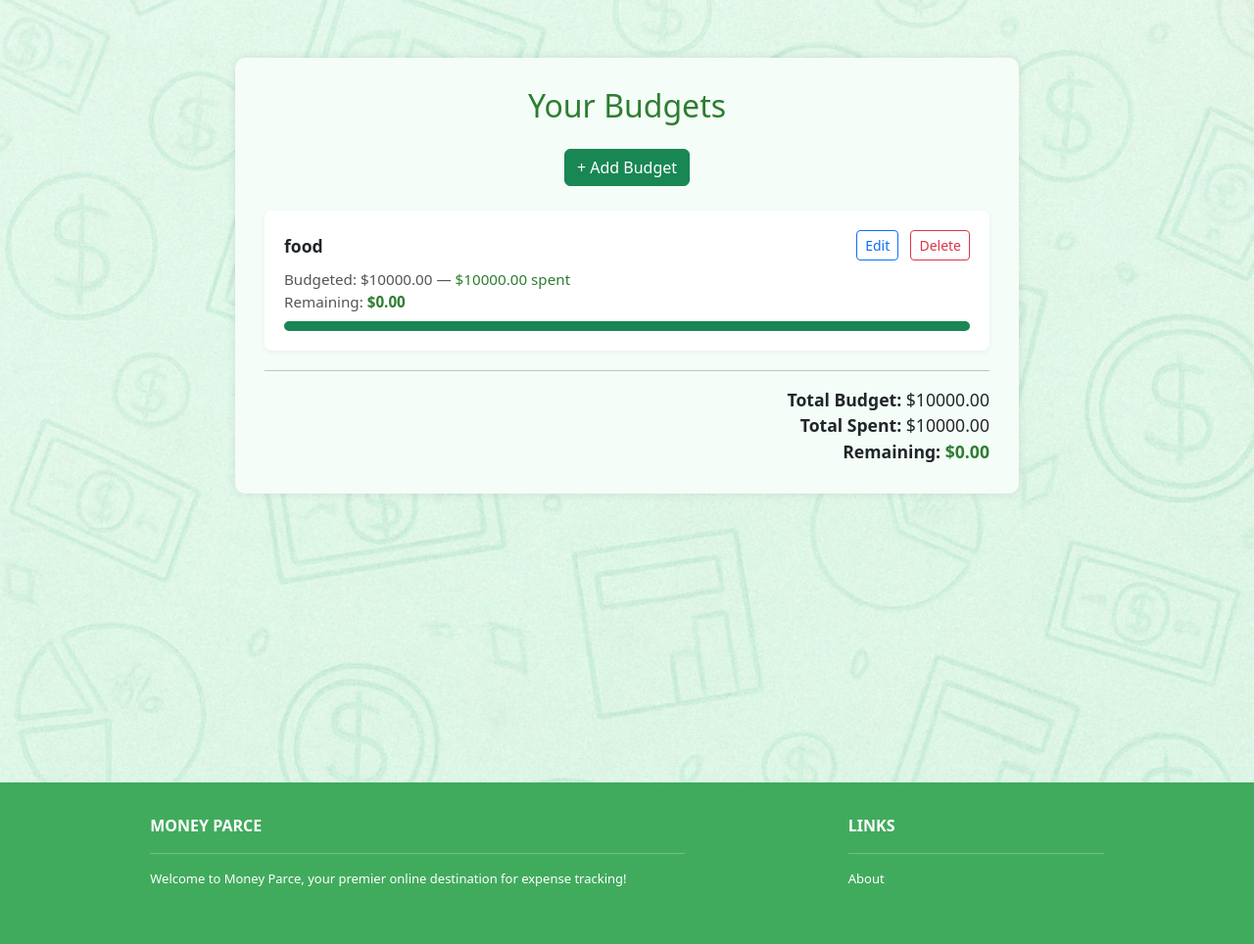
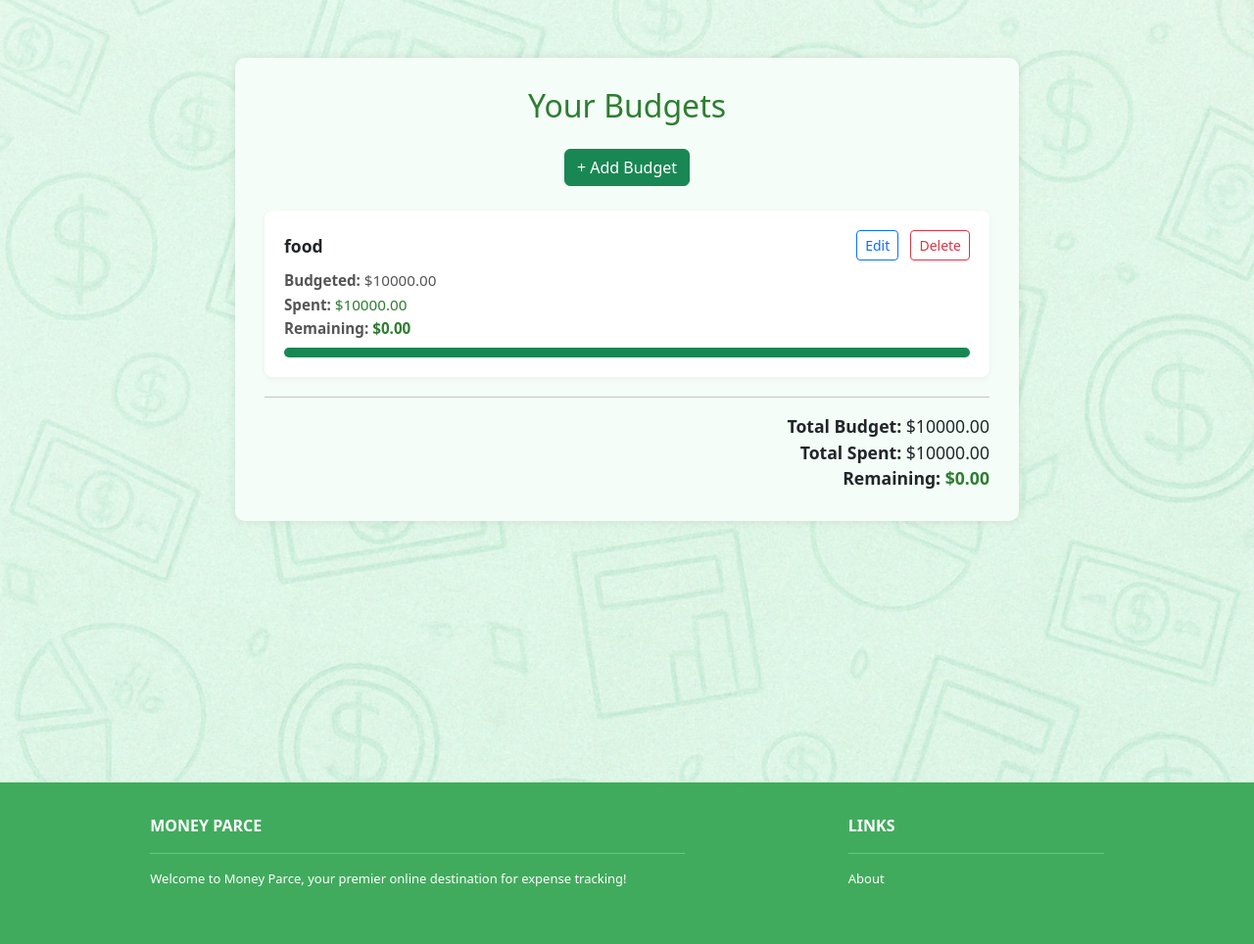
Before and after one commit to kshiraas000/moneyParce, a Django app: page /budgets/ in a window 1280 px wide. Shown: the part 83-1047 px from the top of the page at 98% size. Run offline with Django 5.2, Linux system fonts and the light colour scheme; a user stored in the database is signed in; data comes from the database, SQL or seed files in the repository; both versions use the stored data as it was after the commit; some libraries are stand-ins or nearby versions.

Commit message:
cleaned up budgets ui part 2

```diff
--- a/budgets/templates/budgets/budget_list.html
+++ b/budgets/templates/budgets/budget_list.html
@@ -30,15 +30,20 @@
             </div>
           </div>
 
-          <div style="font-size: 0.95rem; color: #555;">
-            Budgeted: ${{ budget.amount|floatformat:2 }} —
-            <span style="color: {% if spent > budget.amount %}#c62828{% else %}#2e7d32{% endif %};">
-              ${{ spent|floatformat:2 }} spent
-            </span><br>
-            Remaining:
-            <span style="font-weight: bold; color: {% if spent > budget.amount %}#c62828{% else %}#2e7d32{% endif %};">
-              ${{ budget_remaining|dict_get:budget.id|floatformat:2 }}
-            </span>
+          <div style="font-size: 0.95rem; color: #555; line-height: 1.6;">
+            <div><strong>Budgeted:</strong> ${{ budget.amount|floatformat:2 }}</div>
+            <div>
+              <strong>Spent:</strong>
+              <span style="color: {% if spent > budget.amount %}#c62828{% else %}#2e7d32{% endif %};">
+                ${{ spent|floatformat:2 }}
+              </span>
+            </div>
+            <div>
+              <strong>Remaining:</strong>
+              <span style="font-weight: bold; color: {% if spent > budget.amount %}#c62828{% else %}#2e7d32{% endif %};">
+                ${{ budget_remaining|dict_get:budget.id|floatformat:2 }}
+              </span>
+            </div>
           </div>
 
           <div class="progress mt-2" style="height: 10px; margin-top: 10px;">
```
Also changed, not shown: db.sqlite3.
